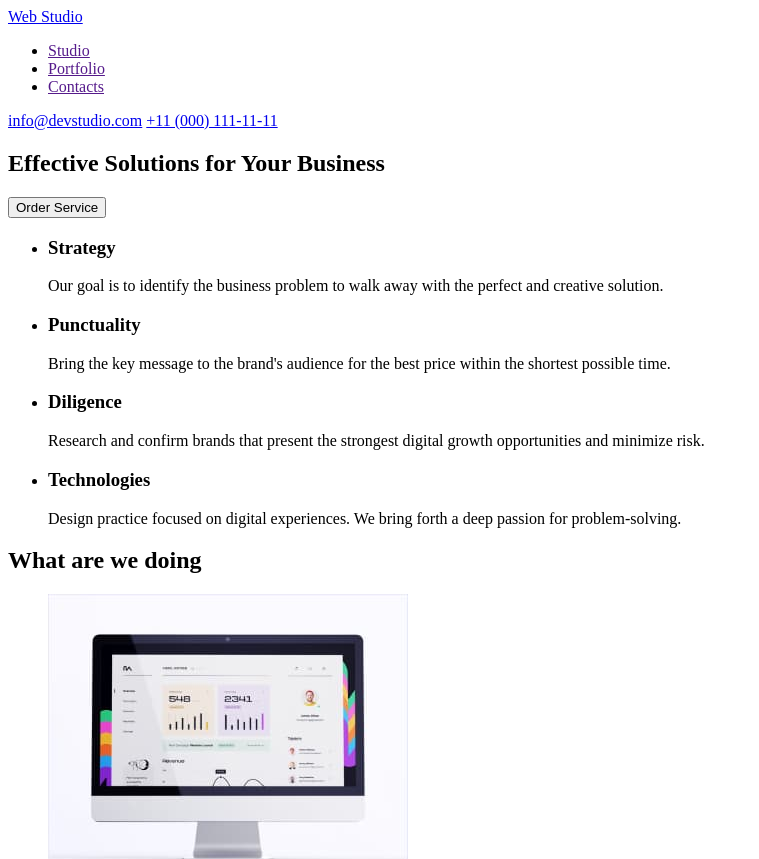
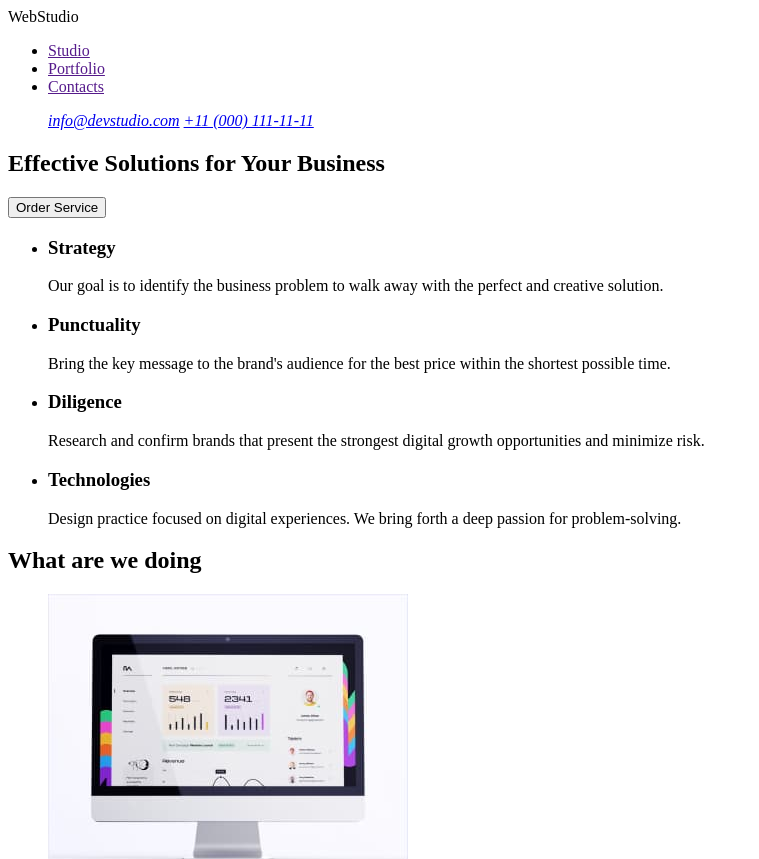
Before and after one commit to Kosanka/goit-markup-hw-01, a plain HTML site: page index.html in a window 1280 px wide. Shown: the top 859 px of the page, without its empty margins (0-759 px from the left). Drawn offline with Linux system fonts and the light colour scheme.

Commit message:
+ correction

```diff
--- a/index.html
+++ b/index.html
@@ -9,7 +9,7 @@
   <body>
     <header>
       <nav>
-        <a href="./index.html">Web Studio</a>
+        <a>WebStudio</a>
         <ul>
           <li>
             <a href="">Studio</a>
@@ -22,8 +22,20 @@
           </li>
         </ul>
       </nav>
-      <a href="mailto:info@devstudio.com">info@devstudio.com</a>
-      <a href="tel:+110001111111">+11 (000) 111-11-11</a>
+      <address>
+          <ul>
+            <li">
+              <a href="mailto:info@devstudio.com"
+                >info@devstudio.com</a
+              >
+            </li>
+            <li">
+              <a href="tel:+110001111111"
+                >+11 (000) 111-11-11</a
+              >
+            </li>
+          </ul>
+        </address>
     </header>
     <main>
       <section>
@@ -139,7 +151,7 @@
       </section>
     </main>
     <footer>
-      <a href="./index.html">Web Studio</a>
+      <a href="./index.html">WebStudio</a>
       <p>
         Increase the flow of customers and sales for your business with digital
         marketing & growth solutions.
```
